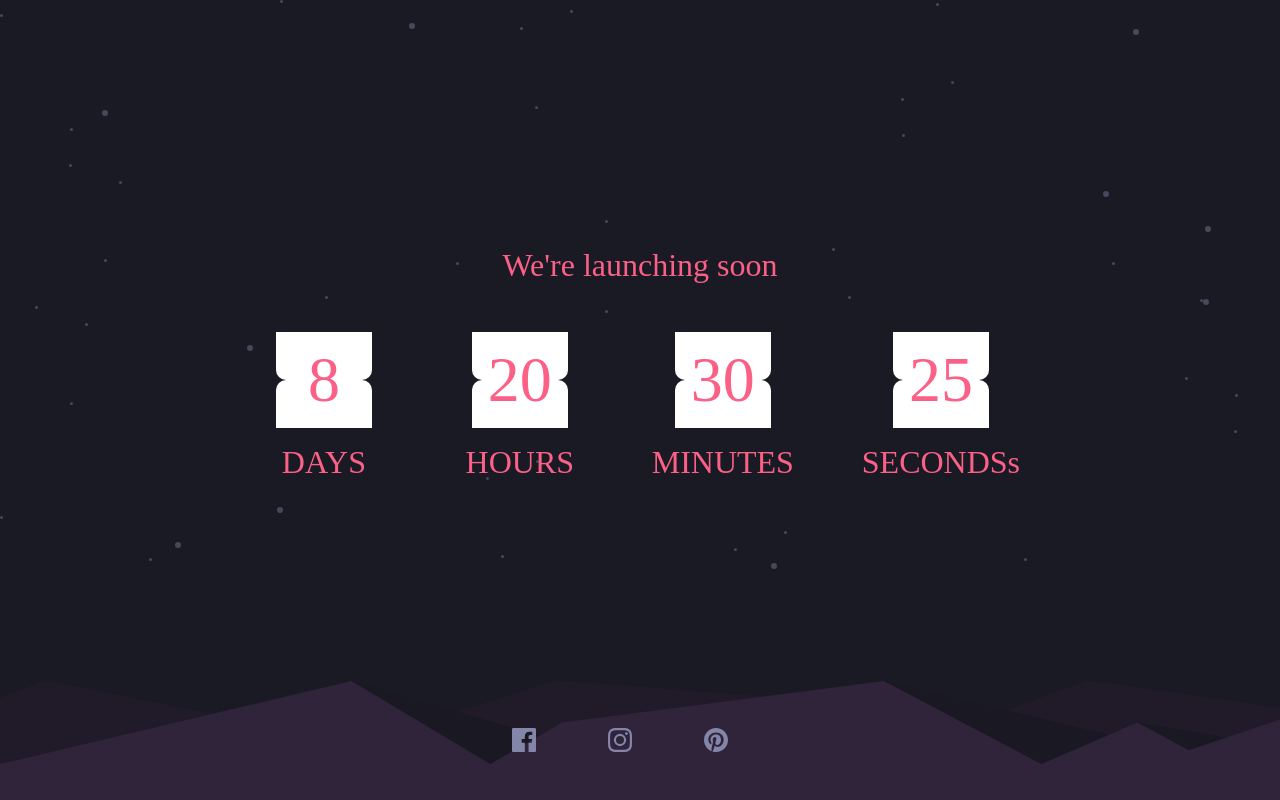
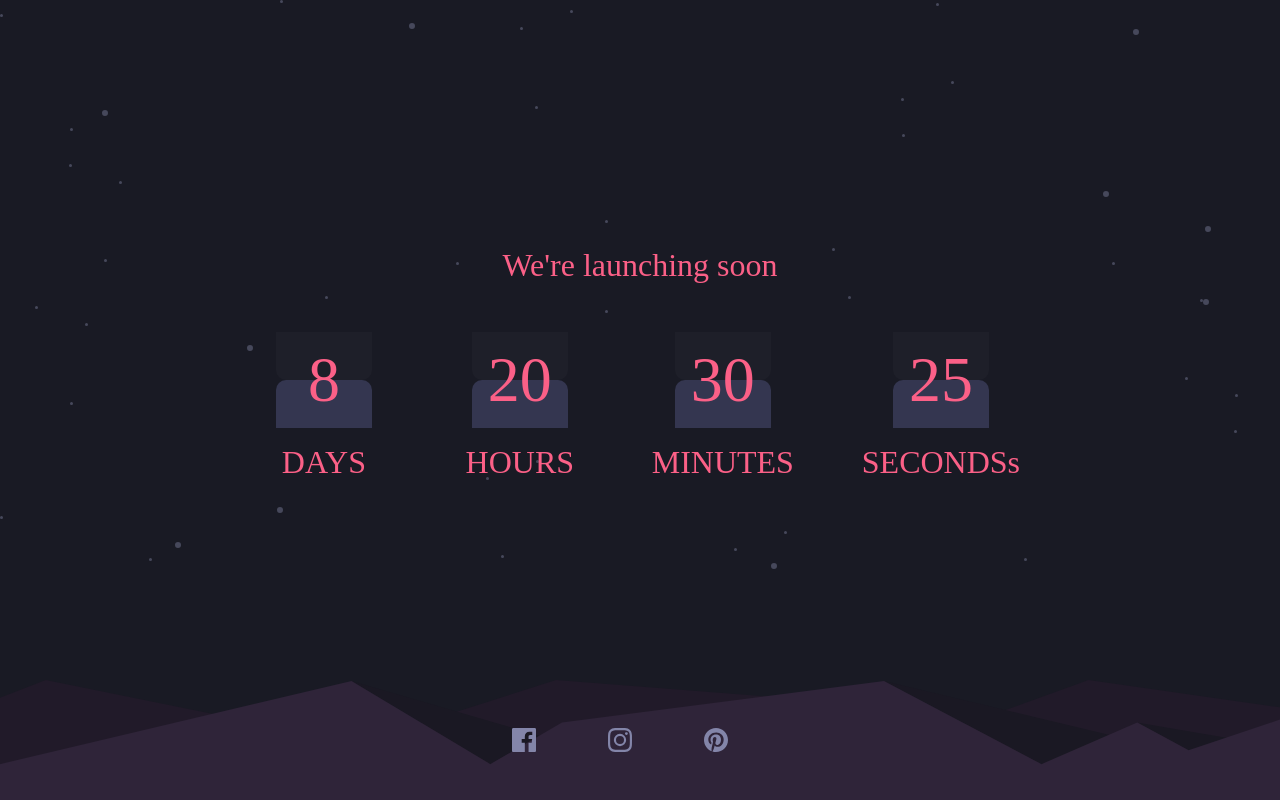
Before and after one commit to lSilverDev/countdown, an Angular app: page / in a window 1280 px wide. Built offline with nearby package versions, Linux system fonts and the light colour scheme.

Commit message:
countdown - Done

```diff
--- a/src/app/components/countdown/countdown.component.css
+++ b/src/app/components/countdown/countdown.component.css
@@ -6,14 +6,13 @@
   height: 95vh;
   background-image: url("../../../assets/images/bg-stars.svg");
   background-repeat: no-repeat;
-  /* background-position: bottom; */
-  background-color: hsl(234, 17%, 12%)
+  background-color: var(--dark-blue-mostyBlack-blue);
 }
 
 .title{
   font-size: 2em;
   text-align: center;
-  color: hsl(345, 95%, 68%);
+  color: var(--soft-red);
 }
 
 .title__container{
@@ -36,8 +35,8 @@
 }
 
 .box{
-  background-color: hsl(234, 17%, 12%);
-  color: hsl(345, 95%, 68%);
+  background-color: var(--dark-blue-mostyBlack-blue);;
+  color: var(--soft-red);
   width: 6em;
   height: 6em;
   display: flex;
@@ -48,14 +47,14 @@
 }
 
 .box-up{
-  background-color: white;
+  background-color: var(--dark-blue);
   width: 100%;
   height: 50%;
   border-radius: 0 0 10px 10px;
 }
 
 .box-down{
-  background-color: white;
+  background-color: var(--dark-desaturated-blue);
   width: 100%;
   height: 50%;
   border-radius: 10px 10px 0 0;
```
